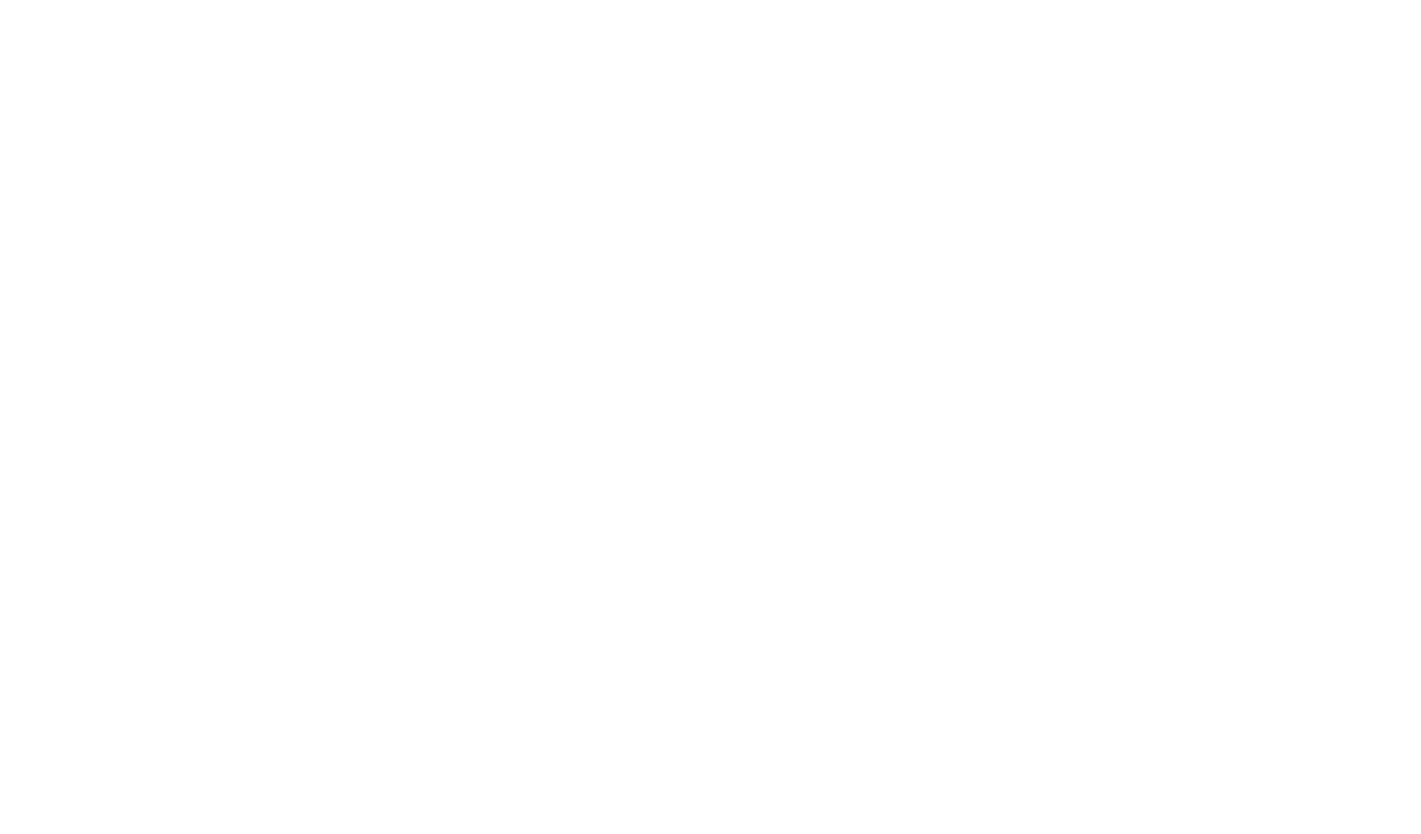
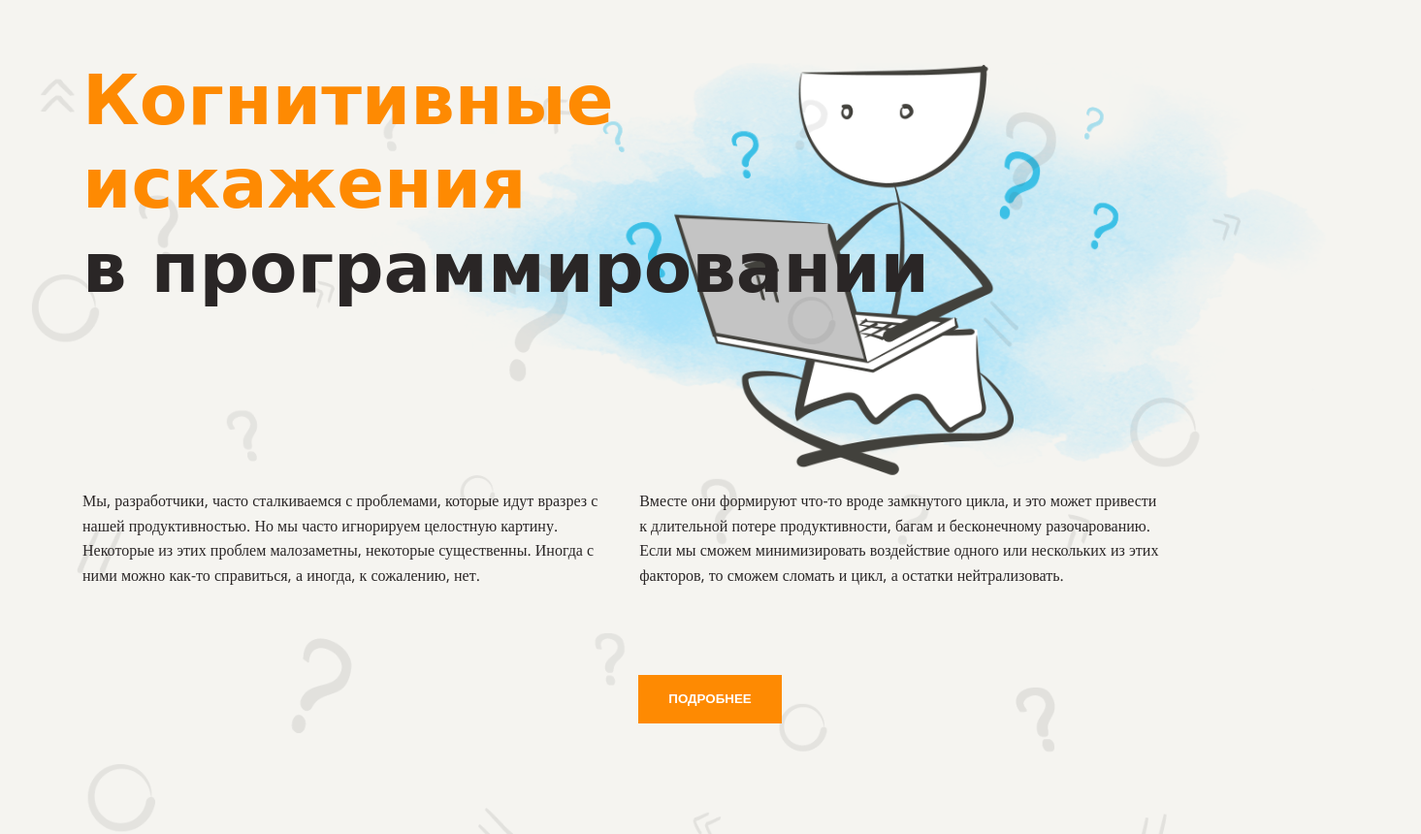
Before and after one commit to Myfavoritecityistokio/layout-designer-project-lvl1, a website: page src/index.html in a window 1280 px wide. Shown: the whole page at 97% size, 1465 px wide, since content can reach past the window. Before the commit the page ends 800 px from the top, so only its background shows below. Drawn offline with nearby package versions, Linux system fonts and the light colour scheme; a web font is replaced by a local one.

Commit message:
add 1 section to index.html and style.css

```diff
--- a/src/index.html
+++ b/src/index.html
@@ -1,5 +1,6 @@
 <!DOCTYPE html>
 <html lang="ru">
+
 <head>
     <meta charset="UTF-8">
     <meta name="viewport" content="width=device-width, initial-scale=1.0">
@@ -15,10 +16,34 @@
     <link rel="preconnect" href="https://fonts.googleapis.com">
     <link rel="preconnect" href="https://fonts.gstatic.com" crossorigin>
     <link href="https://fonts.googleapis.com/css2?family=Neucha&display=swap" rel="stylesheet">
-
 </head>
 
 <body>
+    <header>
+        <section>
+            <h1>
+                <span class="orange">Когнитивные <br> искажения</span> <br> в программировании
+            </h1>
+                <img class="img_head" src="./assets/img/main.png" alt="Когнитивные искажения в программировании">
+            <div class="columns">
+            <div class="head1 dark">
+                Мы, разработчики, часто сталкиваемся с проблемами, которые идут вразрез с нашей продуктивностью. Но мы
+                часто игнорируем целостную картину.
+                Некоторые из этих проблем малозаметны, некоторые существенны. Иногда с ними можно как-то справиться, а
+                иногда, к сожалению, нет.
+            </div>
+            <div class="head2 dark">
+                Вместе они формируют что-то вроде замкнутого цикла, и это может привести к длительной потере
+                продуктивности, багам и бесконечному разочарованию. <br>
+                Если мы сможем минимизировать воздействие одного или нескольких из этих факторов, то сможем сломать и
+                цикл, а остатки нейтрализовать.
+            </div>
+            </div>
+            <button class="button_head">
+                <span class="white"> ПОДРОБНЕЕ </span>
+            </button>
+        </section>
+    </header>
     <main>
     </main>
     <section class="list_5">
@@ -36,4 +61,5 @@
     <footer>
     </footer>
 </body>
+
 </html>
--- a/src/styles/style.css
+++ b/src/styles/style.css
@@ -5,6 +5,11 @@
 
   color: #fff;
 }
+
+body {
+  background-color: #f5f4f0;
+}
+
 
 .font_main {
   font-family: 'Open Sans', sans-serif;
@@ -18,6 +23,7 @@ h1 {
   font-size: 72px;
   line-height: 1.2em;
   color: #2A2626;
+  position: relative;
 }
 
 h2 {
@@ -34,9 +40,116 @@ h3 {
   color: #2A2626;
 }
 
+.orange {
+  color: #FE8A02;
+}
+
+.white {
+  color: #fff;
+}
+
+.white_opasity50 {
+  color: #d7ccc0;
+}
+
+.light {
+  color: #f5f4f0;
+}
+
+.main_color {
+  color: #fe8a02;
+}
+
+.main_dark {
+color: #42413c;
+}
+
+.dark {
+  color: #2a2626;
+}
+
+.dark_opasity50 {
+  color: #908d8b;
+}
+
+.brown {
+  color: #b09a81;
+}
+
+.blue {
+  color: #1085c5;
+}
+
+
 section {
-  text-align: center;
   max-width: 1110px;
   margin-top: 100px;
   margin-bottom: 100px;
+  margin: 0 auto;
+  position: relative;
 }
+
+header {
+  display: block;
+}
+
+.img_head {
+  z-index: -1;
+  height: 525px;
+  position: absolute;
+  top: -55px;
+  right: -270px;
+}
+
+header::before {
+  content: " ";
+  background: url(../assets/img/background.png);
+  background-repeat: no-repeat;
+  background-size: cover;
+  opacity: 0.1;
+  position: absolute;
+  width: 100%;
+  height: 100%;
+}
+
+.columns {
+  margin-top: 185px;
+  margin-bottom: 40px;
+  white-space: nowrap;
+	width: 540px;
+  font-family: 'Open Sans';
+  font-weight: 400;
+  font-size: 16px;
+  line-height: 1.6em;
+}
+
+.head1 {
+  vertical-align: top;
+  white-space: normal;
+  display: inline-block;
+  margin-right: 30px;
+  width: 540px;
+  height: 140px;
+}
+
+.head2 {
+  vertical-align: top;
+  white-space: normal;
+  display: inline-block;
+  width: 540px;
+  height: 140px;
+}
+
+  .button_head {
+    position: absolute;
+    right: 365px;
+    margin-top: 12px;
+    margin-bottom: 12px;
+    margin-left: 24px;
+    margin-right: 24px;
+    font-weight: bold;
+    background-color: #FE8A02;
+    border: none;
+    width: 148px;
+    height: 50px;
+  }
```
Also changed, not shown: src/assets/img/background.png (added), src/assets/img/main.png (added), 3 other files. Lines whose indentation alone changed are shown as unchanged.
